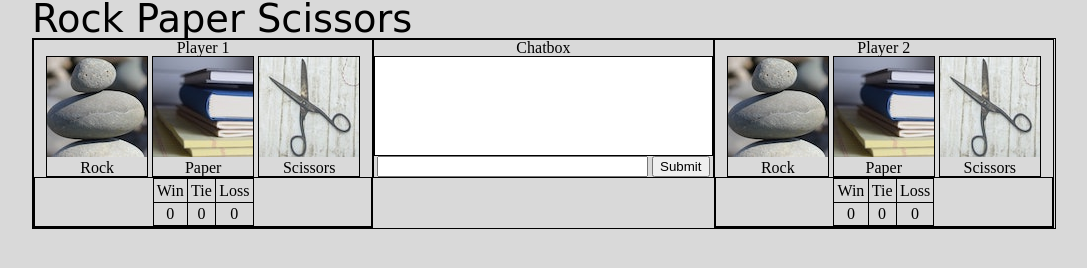
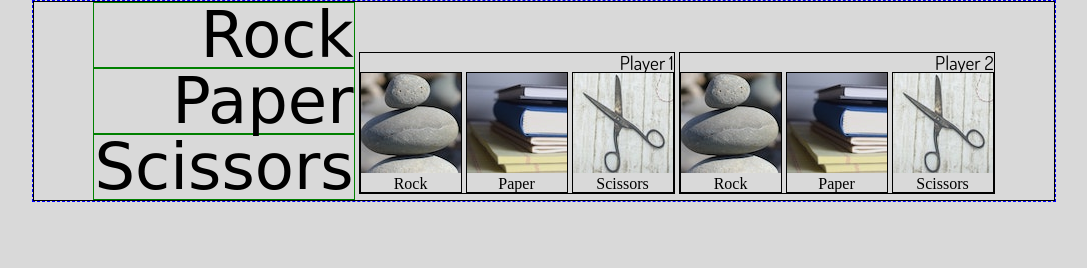
Before and after one commit to hoomanfor/rock-paper-scissors, a plain HTML site: page index.html in a window 1280 px wide. Shown: the whole page, without its empty margins (96-1183 px from the left). Drawn offline with nearby package versions, Linux system fonts and the light colour scheme; no server answers; a web font is replaced by a local one.

Commit message:
reworking layout, updated header font

```diff
--- a/assets/css/style.css
+++ b/assets/css/style.css
@@ -7,29 +7,39 @@ body {
 }
 
 .container {
+    border: 1px dashed blue;
     width: 80%;
     margin: 0 auto;
 }
 
 header {
-    font-size: 2.4rem;
+    display: inline-block;
+    font-size: 4rem;
     font-family: 'Fascinate Inline', cursive;
+    text-align: right;
+}
+
+li {
+    border: 1px solid green;
 }
 
 main {
     border: 1px solid black;
-    overflow: auto;
+    display: block;
+    text-align: center;
 }
 
 .player-one,
 .player-two {
+    display: inline-block;
     border: 1px solid black;
-    width: 33.3%;
-    float: left;
+    text-align: right;
+
 }
 
 .player-form {
-    text-align: center;
+    font-size: 1.2rem;
+    font-family: 'Dosis', sans-serif;
 }
 
 figure {
--- a/assets/javascript/logic.js
+++ b/assets/javascript/logic.js
@@ -84,7 +84,6 @@ function p1EnterName() {
     "Enter Your Name to Play" +
     "<br>" +
     "<input type='text' class='name-input' name='p1-name'>" +
-    "<br>" +
     "<input type='submit' class='name-submit' id='p1-name-submit'>"
   );
 }
@@ -94,7 +93,6 @@ function p2EnterName() {
     "Enter Your Name to Play" +
     "<br>" +
     "<input type='text' class='name-input' name='p2-name'>" +
-    "<br>" +
     "<input type='submit' class='name-submit' id='p2-name-submit'>"
   );
 }
--- a/index.html
+++ b/index.html
@@ -18,8 +18,16 @@
   <body>
 
     <div class="container">
-      <header>Rock Paper Scissors</header>
+
+
       <main>
+        <header>
+          <ul>
+            <li>Rock</li>
+            <li>Paper</li>
+            <li>Scissors</li>
+          </ul>
+        </header>
         <!-- Player One -->
         <div class="player-one">
           <form class="player-form">
@@ -41,30 +49,6 @@
               <figcaption>Scissors</figcaption>
             </figure>
           </div>
-            <!-- Player 1 Scoreboard -->
-              <div class="scoreboards">
-                <table>
-                  <tr>
-                    <th>Win</th>
-                    <th>Tie</th>
-                    <th>Loss</th>
-                  </tr>
-                  <tr>
-                    <td id="p1-win">0</td>
-                    <td id="p1-tie">0</td>
-                    <td id="p1-loss">0</td>
-                  </tr>
-                </table>
-              </div>
-        </div>
-        <!-- Chat Box -->
-        <div class="chat-box">
-          Chatbox
-            <div id="message-display"></div>
-            <form>
-              <input type="text" name="message-input" class="message-input">
-              <input type="submit" id="message-submit">
-            </form>
         </div>
         <!-- Player Two -->
         <div class="player-two">
@@ -87,8 +71,28 @@
               <figcaption>Scissors</figcaption>
             </figure>
           </div>
+        </div>
+      </main>
+    </div>
+
+<!-- Player 1 Scoreboard -->
+<!-- <div class="scoreboards">
+<table>
+<tr>
+<th>Win</th>
+<th>Tie</th>
+<th>Loss</th>
+</tr>
+<tr>
+<td id="p1-win">0</td>
+<td id="p1-tie">0</td>
+<td id="p1-loss">0</td>
+</tr>
+</table>
+</div> -->
+
 <!-- Player 2 Scoreboard -->
-              <div class="scoreboards">
+<!-- <div class="scoreboards">
 <table>
 <tr>
 <th>Win</th>
@@ -101,10 +105,17 @@
 <td id="p2-loss">0</td>
 </tr>
 </table>
-              </div>
-        </div>
-      </main>
-    </div>
+</div> -->
+
+<!-- Chat Box -->
+<!-- <div class="chat-box">
+Chatbox
+<div id="message-display"></div>
+<form>
+<input type="text" name="message-input" class="message-input">
+<input type="submit" id="message-submit">
+</form>
+</div> -->
 
     <!-- jQuery -->
     <script src="https://ajax.aspnetcdn.com/ajax/jQuery/jquery-3.4.1.min.js"></script>
```
Lines whose indentation alone changed are shown as unchanged.
